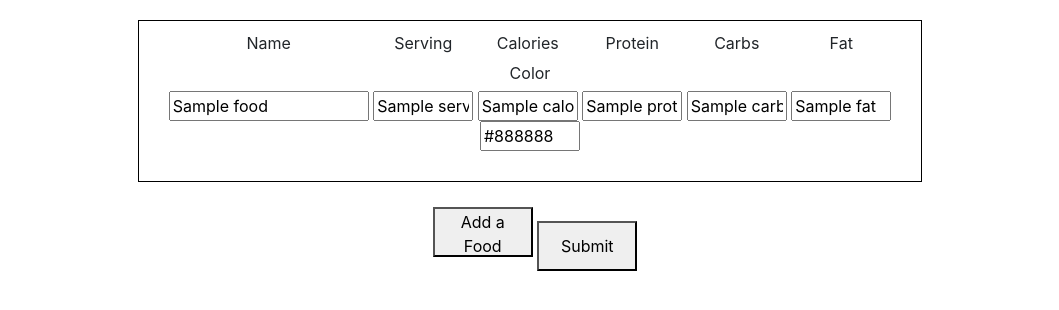
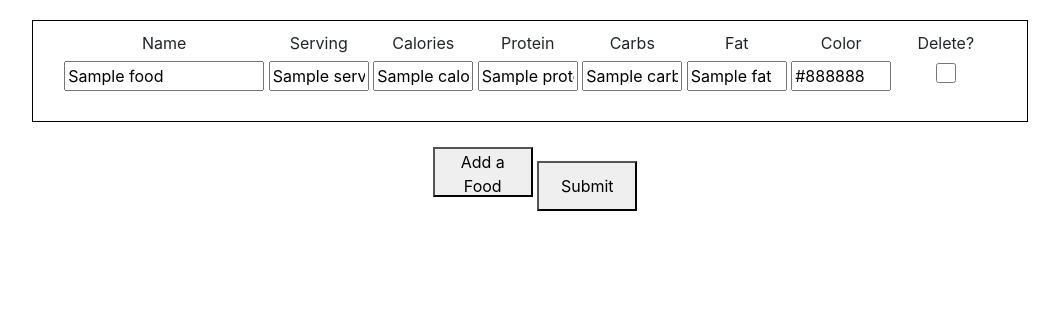
Before and after one commit to nathanmp/food-tracker, a Python web app: template templates/edit-foods.html in a window 1280 px wide. Shown: the part 50-360 px from the top of the page, without its empty margins (110-1169 px from the left). Run offline with Jinja, Linux system fonts and the light colour scheme; the template is opened without the code that fills it: most values are stand-ins (such as "Sample title", 1, 10 or a date in 2020); some libraries are stand-ins or nearby versions.

Commit message:
Got ability to delete types of food fully working.

```diff
--- a/static/style.css
+++ b/static/style.css
@@ -220,6 +220,14 @@ button {
 		margin-left: 40px;
 		margin-right: 0;
 	}
+	.deleteinp {
+		margin-top: 3px;
+		margin-left: 0px;
+		margin-right: 0px;
+		width: 20px;
+		left: 0px;
+		display: block !important;
+	}
 }
 @media (min-width: 992px) {
 	.exps {
@@ -234,4 +242,19 @@ button {
 		height: 30px !important;
 		display: inline-block !important;
 	}
+	.deleteinp {
+		padding-top: 7px;
+		margin-left: 40px;
+		margin-right: 40px;
+		height: 20px;
+		width: 20px;
+		vertical-align: -6px;
+		display: inline !important;
+	}
 }
+.deleteinpparent {
+	width: 100px;
+	height: 30px;
+	margin-top: -7px;
+	display: inline-block !important;
+}
--- a/templates/edit-foods.html
+++ b/templates/edit-foods.html
@@ -13,12 +13,13 @@
 			p.classList.add("nameexp");
 		}
 		p.innerHTML = childName;
-
+		p.style.margin = "2px";
 		var inp = document.createElement("input");
 		inp.type = "text";
 		inp.classList.add("editinp");
 		inp.classList.add(childClass);
 		inp.placeholder = childName;
+		inp.style.margin = "2px";
 		parent.children[0].appendChild(p);
 		parent.children[1].appendChild(inp);
 	}
@@ -29,10 +30,10 @@
 		div.id = "-1";
 		div.classList.add("editfoodbdiv");
 
-		var ediv = document.createElement('div');
-		ediv.id = "-2";
-		ediv.classList.add("editfoodinp");
-		ediv.classList.add("row");
+		var parentdiv = document.createElement('div');
+		parentdiv.id = "-2";
+		parentdiv.classList.add("editfoodinp");
+		parentdiv.classList.add("row");
 
 		var expdiv = document.createElement('div');
 		expdiv.id = "-3";
@@ -46,16 +47,35 @@
 		inpdiv.classList.add("col-lg-12");
 		inpdiv.classList.add("inps");
 
-		ediv.appendChild(expdiv);
-		ediv.appendChild(inpdiv);
-		childAdder(ediv, "Name", "nameinp");
-		childAdder(ediv, "Serving", "servinp");
-		childAdder(ediv, "Calories", "calinp");
-		childAdder(ediv, "Protein", "protinp");
-		childAdder(ediv, "Carbs", "carbinp");
-		childAdder(ediv, "Fat", "finp");
-		childAdder(ediv, "Color", "colorinp");
-		div.appendChild(ediv);
+		parentdiv.appendChild(expdiv);
+		parentdiv.appendChild(inpdiv);
+
+		childAdder(parentdiv, "Name", "nameinp");
+		childAdder(parentdiv, "Serving", "servinp");
+		childAdder(parentdiv, "Calories", "calinp");
+		childAdder(parentdiv, "Protein", "protinp");
+		childAdder(parentdiv, "Carbs", "carbinp");
+		childAdder(parentdiv, "Fat", "finp");
+		childAdder(parentdiv, "Color", "colorinp");
+
+		var cdiv = document.createElement('div');
+		cdiv.classList.add("deleteinpparent");
+
+		var cexp = document.createElement('p');
+		cexp.classList.add("editexplp");
+		cexp.innerHTML = "Delete?";
+
+		var cbox = document.createElement('input');
+		cbox.type = "checkbox";
+		cbox.classList.add("deleteinp");
+		cbox.classList.add("editinp");
+		cdiv.appendChild(cbox);
+
+		parentdiv.children[0].appendChild(cexp);
+		parentdiv.children[1].appendChild(cdiv);
+		div.appendChild(parentdiv);
+		div.id = "-2";
+		parentdiv.id = "-1";
 		document.getElementById("allfoods").appendChild(div);
 	}
 
@@ -66,21 +86,23 @@
 		for (var i = 0, len = foodlist.length; i < len; i++) {
 			var div = foodlist[i];
 			id = div.id;
-			name = div.children[0].value;
+			name = div.children[1].children[0].value;
 			console.log(name);
-			servname = div.children[1].value;
+			servname = div.children[1].children[1].value;
 			console.log(servname);
-			cals = div.children[2].value;
+			cals = div.children[1].children[2].value;
 			console.log(cals);
-			protein = div.children[3].value;
+			protein = div.children[1].children[3].value;
 			console.log(protein);
-			carbs = div.children[4].value;
+			carbs = div.children[1].children[4].value;
 			console.log(carbs);
-			fat = div.children[5].value;
+			fat = div.children[1].children[5].value;
 			console.log(fat);
-			color = div.children[6].value;
+			color = div.children[1].children[6].value;
 			console.log(color);
-			food = {"name":name, "fat": fat, "protein":protein, "carbs":carbs, "calories":cals, "serving":servname, "color":color, "id":id, "username": {{current_user.uid}} };
+			checkbox = div.children[1].children[7].children[0].value;
+			console.log(checkbox);
+			food = {"name":name, "fat": fat, "protein":protein, "carbs":carbs, "calories":cals, "serving":servname, "color":color, "id":id, "username": {{current_user.uid}}, "delete":checkbox};
 			foodjson.push(food);
 		};
 		var http = new XMLHttpRequest();
@@ -99,8 +121,8 @@
 	{% include "header.html" %}
 	<div class="container-fluid">
 		<div class="row">
-			<div class="col-lg-2"></div>
-			<div class="col-10 col-lg-8" id="allfoods">
+			<div class="col-lg-1"></div>
+			<div class="col-10 col-lg-10" id="allfoods">
 				{% for food in foods %}
 				<div class="editfoodbdiv">
 				<div class="editfoodinp row" id="{{food.id}}">
@@ -112,6 +134,7 @@
 						<p class="editexplp">Carbs</p>
 						<p class="editexplp">Fat</p>
 						<p class="editexplp">Color</p>
+						<p class="editexplp">Delete?</p>
 					</div>
 					<div class="col-6 col-lg-12 inps">
 						<input type="text" class="editinp nameinp" value="{{food.name}}"></input>
@@ -121,6 +144,9 @@
 						<input type="text" class="editinp carbinp" value="{{food.carbs}}"></input>
 						<input type="text" class="editinp finp" value="{{food.fat}}"></input>
 						<input type="text" class="editinp colorinp" value="{{food.color}}"></input>
+						<div class="deleteinpparent">
+							<input type="checkbox" class="editinp deleteinp"></input>
+						</div>
 					</div>
 				</div>
 				</div>
@@ -130,5 +156,6 @@
 				<button class="adddivbtn" onclick="adddiv();">Add a Food</button>
 				<button class="submitbtn" onclick="submit();">Submit</button>
 			</div>
+			<div class="col-lg-1"></div>
 	</div>
 </body>
```
Also changed, not shown: routes.py (+35 -27 lines).
